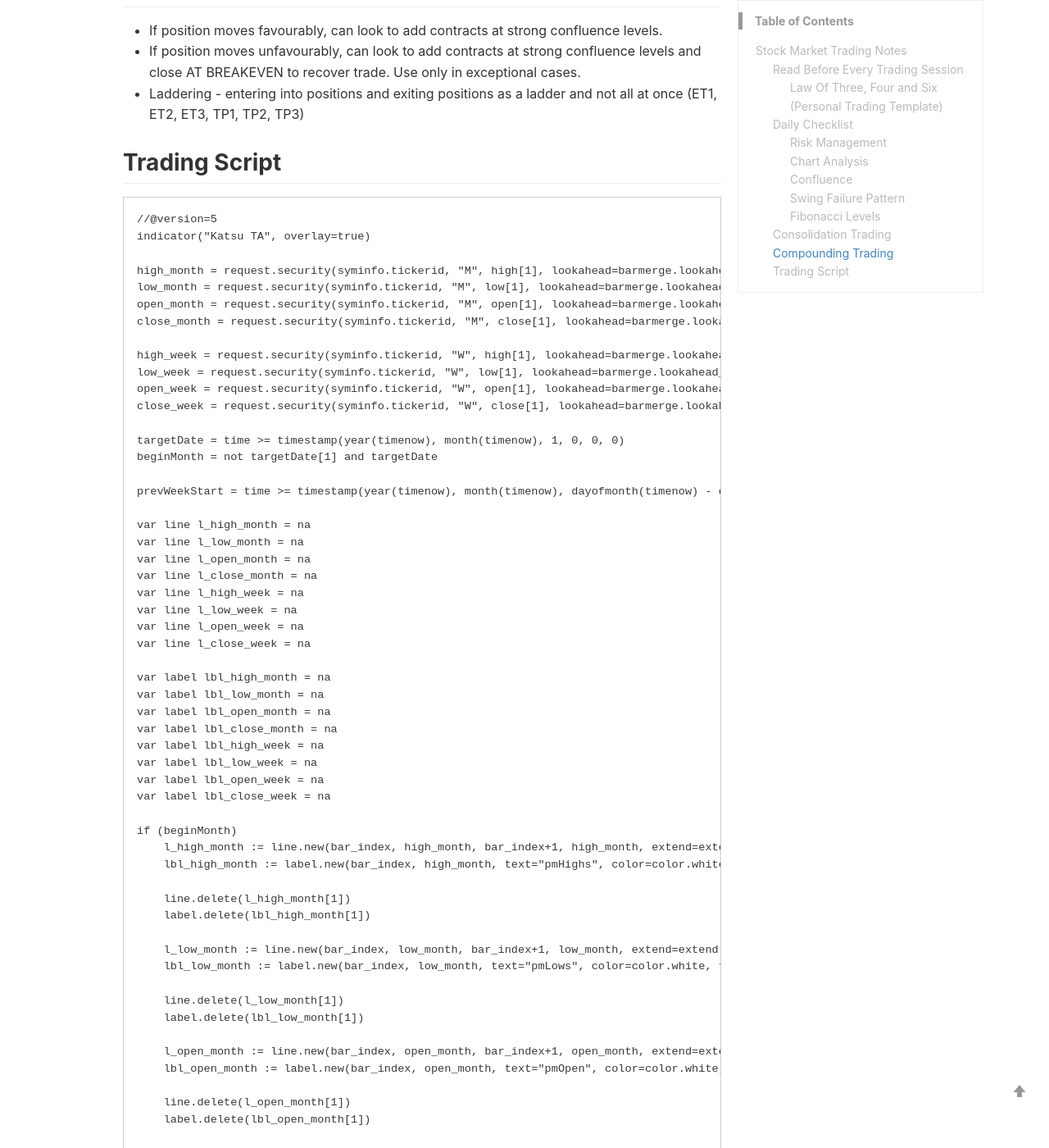
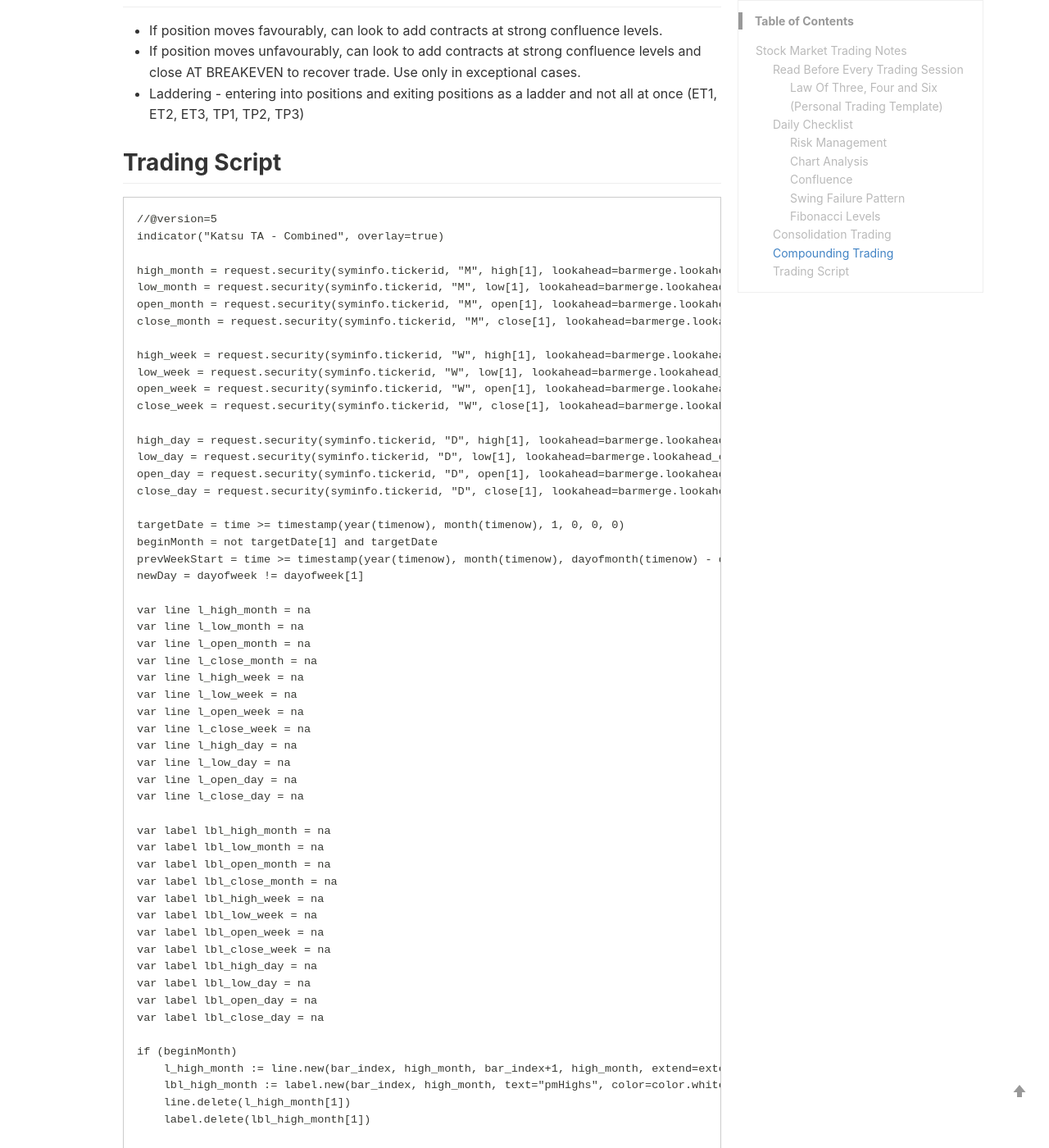
Before and after one commit to qwutony/qwutony.github.io, a Jekyll site: the page built from _wiki/100-Trading-Notes.md, in a window 1280 px wide and 1400 px high, scrolled down 4516 px. Shown: the whole window at 82% size. Built offline with Jekyll 4.4.1, drawn with Linux system fonts in a browser that asks for light colours; a style sheet for code colours, icons or effects is not loaded; some of the changed text lies outside the part shown.

Commit message:
Update 100-Trading-Notes.md

````diff
--- a/_wiki/100-Trading-Notes.md
+++ b/_wiki/100-Trading-Notes.md
@@ -144,7 +144,7 @@ As we are short term / swing traders, we take different risk management paramete
 
 ```pinescript
 //@version=5
-indicator("Katsu TA", overlay=true)
+indicator("Katsu TA - Combined", overlay=true)
 
 high_month = request.security(syminfo.tickerid, "M", high[1], lookahead=barmerge.lookahead_on)
 low_month = request.security(syminfo.tickerid, "M", low[1], lookahead=barmerge.lookahead_on)
@@ -156,10 +156,15 @@ low_week = request.security(syminfo.tickerid, "W", low[1], lookahead=barmerge.lo
 open_week = request.security(syminfo.tickerid, "W", open[1], lookahead=barmerge.lookahead_on)
 close_week = request.security(syminfo.tickerid, "W", close[1], lookahead=barmerge.lookahead_on)
 
+high_day = request.security(syminfo.tickerid, "D", high[1], lookahead=barmerge.lookahead_on)
+low_day = request.security(syminfo.tickerid, "D", low[1], lookahead=barmerge.lookahead_on)
+open_day = request.security(syminfo.tickerid, "D", open[1], lookahead=barmerge.lookahead_on)
+close_day = request.security(syminfo.tickerid, "D", close[1], lookahead=barmerge.lookahead_on)
+
 targetDate = time >= timestamp(year(timenow), month(timenow), 1, 0, 0, 0)
 beginMonth = not targetDate[1] and targetDate
-
 prevWeekStart = time >= timestamp(year(timenow), month(timenow), dayofmonth(timenow) - dayofweek + 1, 0, 0)
+newDay = dayofweek != dayofweek[1]
 
 var line l_high_month = na
 var line l_low_month = na
@@ -169,6 +174,10 @@ var line l_high_week = na
 var line l_low_week = na
 var line l_open_week = na
 var line l_close_week = na
+var line l_high_day = na
+var line l_low_day = na
+var line l_open_day = na
+var line l_close_day = na
 
 var label lbl_high_month = na
 var label lbl_low_month = na
@@ -178,56 +187,67 @@ var label lbl_high_week = na
 var label lbl_low_week = na
 var label lbl_open_week = na
 var label lbl_close_week = na
+var label lbl_high_day = na
+var label lbl_low_day = na
+var label lbl_open_day = na
+var label lbl_close_day = na
 
 if (beginMonth)
     l_high_month := line.new(bar_index, high_month, bar_index+1, high_month, extend=extend.both, color=color.white, style=line.style_dotted)
     lbl_high_month := label.new(bar_index, high_month, text="pmHighs", color=color.white, textcolor=color.white, style=label.style_none, size=size.small)
-
     line.delete(l_high_month[1])
     label.delete(lbl_high_month[1])
 
     l_low_month := line.new(bar_index, low_month, bar_index+1, low_month, extend=extend.both, color=color.white, style=line.style_dotted)
     lbl_low_month := label.new(bar_index, low_month, text="pmLows", color=color.white, textcolor=color.white, style=label.style_none, size=size.small)
-
     line.delete(l_low_month[1])
     label.delete(lbl_low_month[1])
 
     l_open_month := line.new(bar_index, open_month, bar_index+1, open_month, extend=extend.both, color=color.white, style=line.style_dotted)
     lbl_open_month := label.new(bar_index, open_month, text="pmOpen", color=color.white, textcolor=color.white, style=label.style_none, size=size.small)
-
     line.delete(l_open_month[1])
     label.delete(lbl_open_month[1])
 
     l_close_month := line.new(bar_index, close_month, bar_index+1, close_month, extend=extend.both, color=color.white, style=line.style_dotted)
     lbl_close_month := label.new(bar_index, close_month, text="pmClose", color=color.white, textcolor=color.white, style=label.style_none, size=size.small)
-
     line.delete(l_close_month[1])
     label.delete(lbl_close_month[1])
 
 if (prevWeekStart)
     l_high_week := line.new(bar_index, high_week, bar_index+1, high_week, extend=extend.both, color=color.white, style=line.style_dotted)
     lbl_high_week := label.new(bar_index, high_week, text="pwHighs", color=color.white, textcolor=color.white, style=label.style_none, size=size.small)
-
     l_low_week := line.new(bar_index, low_week, bar_index+1, low_week, extend=extend.both, color=color.white, style=line.style_dotted)
     lbl_low_week := label.new(bar_index, low_week, text="pwLows", color=color.white, textcolor=color.white, style=label.style_none, size=size.small)
-
     l_open_week := line.new(bar_index, open_week, bar_index+1, open_week, extend=extend.both, color=color.white, style=line.style_dotted)
     lbl_open_week := label.new(bar_index, open_week, text="pwOpen", color=color.white, textcolor=color.white, style=label.style_none, size=size.small)
-
     l_close_week := line.new(bar_index, close_week, bar_index+1, close_week, extend=extend.both, color=color.white, style=line.style_dotted)
     lbl_close_week := label.new(bar_index, close_week, text="pwClose", color=color.white, textcolor=color.white, style=label.style_none, size=size.small)
-
     line.delete(l_high_week[1])
     label.delete(lbl_high_week[1])
-
     line.delete(l_low_week[1])
     label.delete(lbl_low_week[1])
-
     line.delete(l_open_week[1])
     label.delete(lbl_open_week[1])
-
     line.delete(l_close_week[1])
     label.delete(lbl_close_week[1])
 
+if (newDay)
+    l_high_day := line.new(bar_index, high_day, bar_index+1, high_day, extend=extend.both, color=color.white, style=line.style_dotted)
+    lbl_high_day := label.new(bar_index, high_day, text="pdHigh", color=color.white, textcolor=color.white, style=label.style_none, size=size.small)
+    l_low_day := line.new(bar_index, low_day, bar_index+1, low_day, extend=extend.both, color=color.white, style=line.style_dotted)
+    lbl_low_day := label.new(bar_index, low_day, text="pdLow", color=color.white, textcolor=color.white, style=label.style_none, size=size.small)
+    l_open_day := line.new(bar_index, open_day, bar_index+1, open_day, extend=extend.both, color=color.white, style=line.style_dotted)
+    lbl_open_day := label.new(bar_index, open_day, text="pdOpen", color=color.white, textcolor=color.white, style=label.style_none, size=size.small)
+    l_close_day := line.new(bar_index, close_day, bar_index+1, close_day, extend=extend.both, color=color.white, style=line.style_dotted)
+    lbl_close_day := label.new(bar_index, close_day, text="pdClose", color=color.white, textcolor=color.white, style=label.style_none, size=size.small)
+    line.delete(l_high_day[1])
+    label.delete(lbl_high_day[1])
+    line.delete(l_low_day[1])
+    label.delete(lbl_low_day[1])
+    line.delete(l_open_day[1])
+    label.delete(lbl_open_day[1])
+    line.delete(l_close_day[1])
+    label.delete(lbl_close_day[1])
+
 plotshape(beginMonth, "T", shape.triangleup, location.belowbar, size=size.small)
 ```
````
